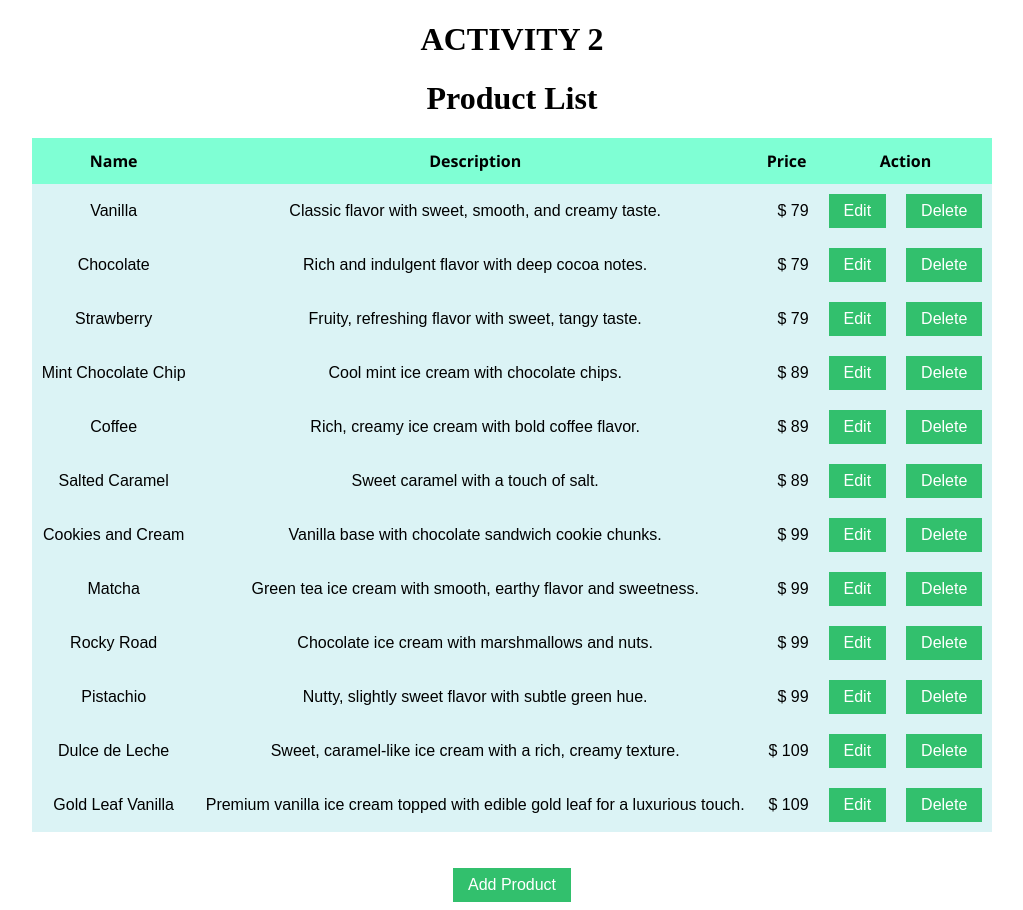
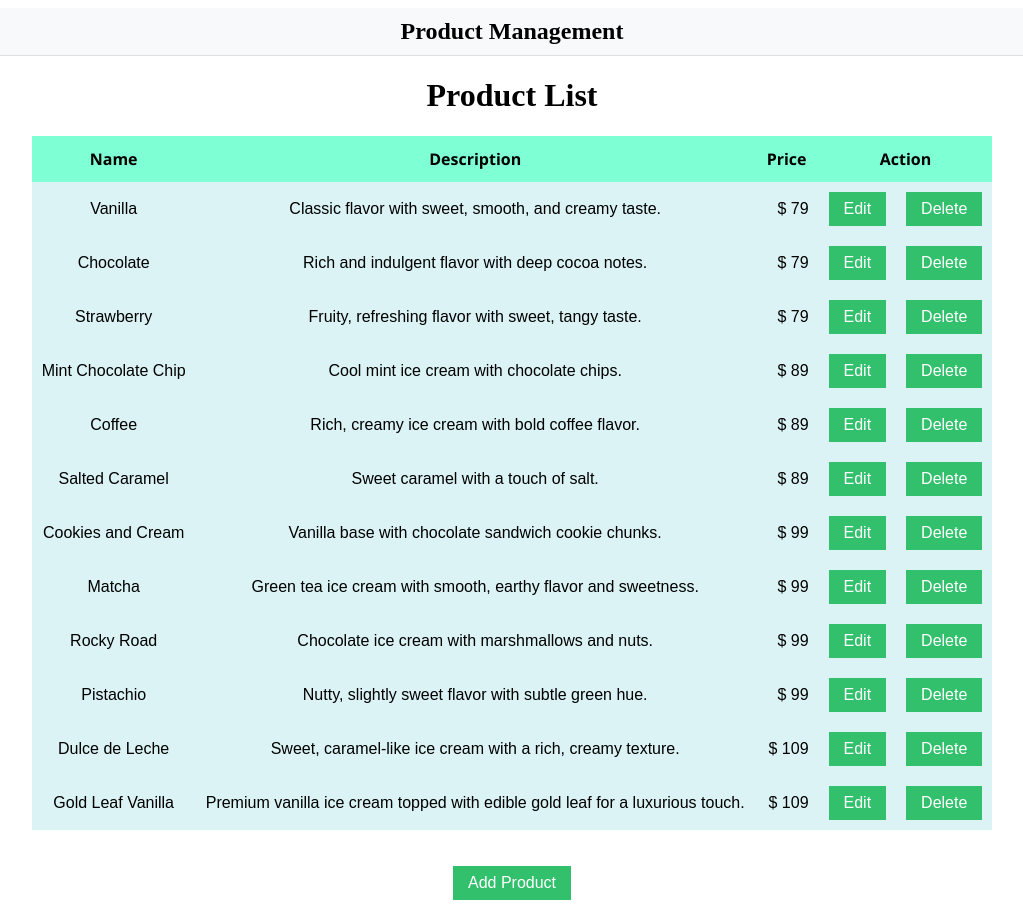
Before and after one commit to Cris325/product_management, a Vue app: page / in a window 1280 px wide. Shown: the whole page, without its empty margins (128-1151 px from the left). Built offline with nearby package versions, Linux system fonts and the light colour scheme.

Commit message:
adding simple nav

```diff
--- a/public/index.html
+++ b/public/index.html
@@ -1,18 +1,22 @@
 <!DOCTYPE html>
 <html lang="">
-  <head>
+
+<head>
     <meta charset="utf-8">
     <meta http-equiv="X-UA-Compatible" content="IE=edge">
     <meta name="viewport" content="width=device-width,initial-scale=1.0">
     <link rel="icon" href="<%= BASE_URL %>favicon.ico">
-    <title><%= htmlWebpackPlugin.options.title %></title>
-  </head>
-  <body>
-    <h1 style="text-align: center;">ACTIVITY 2</h1>
+    <title>
+        <%= htmlWebpackPlugin.options.title %>
+    </title>
+</head>
+
+<body>
     <noscript>
       <strong>We're sorry but <%= htmlWebpackPlugin.options.title %> doesn't work properly without JavaScript enabled. Please enable it to continue.</strong>
     </noscript>
     <div id="app"></div>
     <!-- built files will be auto injected -->
-  </body>
+</body>
+
 </html>
--- a/src/App.vue
+++ b/src/App.vue
@@ -1,5 +1,9 @@
 <template>
   <div id="app">
+    <nav class="nav">
+      <h1>Product Management</h1>
+    </nav>
+
     <router-view></router-view>
   </div>
 </template>
@@ -9,3 +13,20 @@ export default {
   name: 'App'
 };
 </script>
+
+<style scoped>
+.nav {
+  background-color: #f8f9fa;
+  padding: 10px 20px;
+  border-bottom: 1px solid #e0e0e0;
+  display: flex;
+  align-items: center;
+  justify-content: center;
+}
+
+.nav h1 {
+  margin: 0;
+  font-size: 24px;
+  font-weight: bold;
+}
+</style>
```
